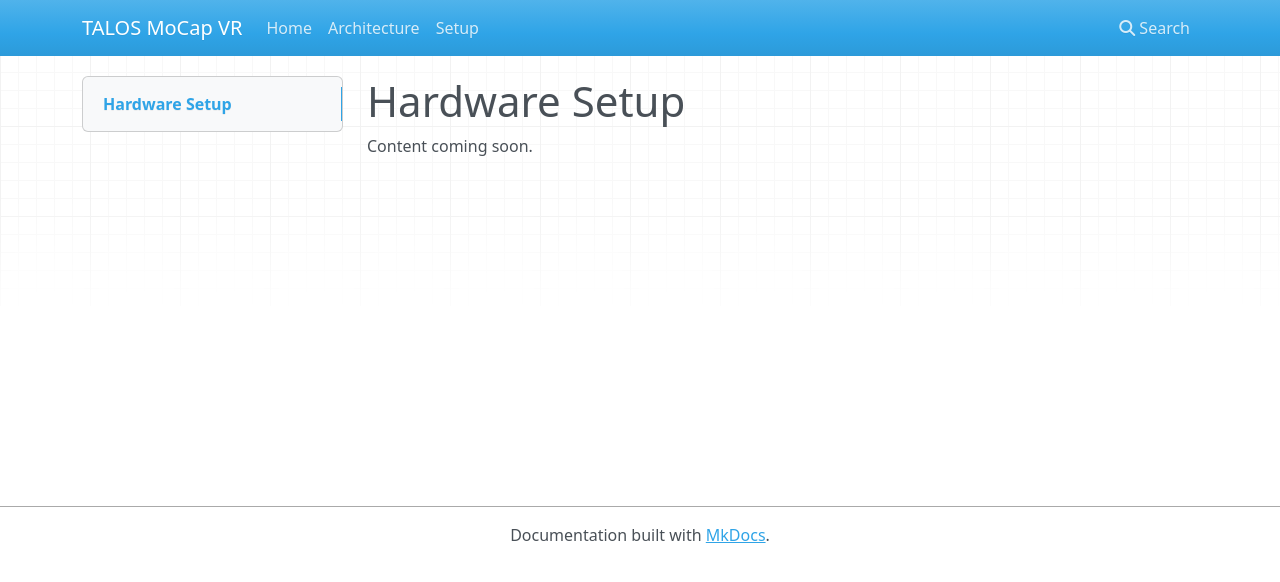
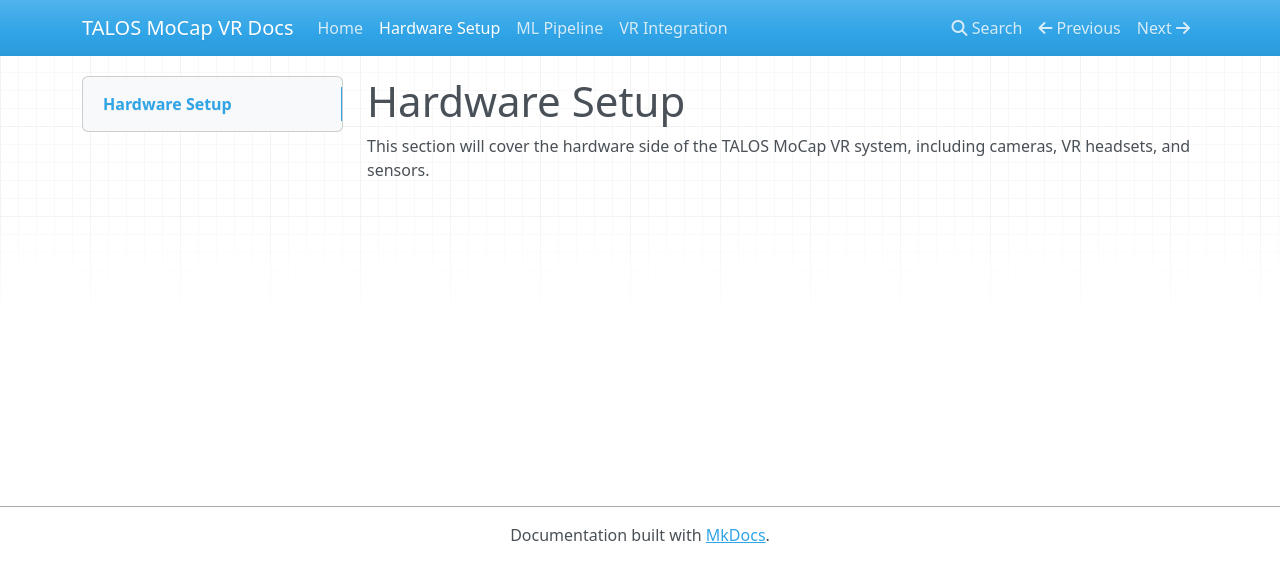
Before and after one commit to Talos-Labs-documents/TALOS-MoCap-VR-starter, an MkDocs documentation site: the page built from docs/hardware/README.md, in a window 1280 px wide. Shown: the top 582 px of the page. Built offline with MkDocs 1.6.1, drawn with Linux system fonts in a browser that asks for light colours; nearby versions of some CDN libraries.

Commit message:
docs: add starter stub pages for Hardware, ML, and VR

```diff
--- a/docs/hardware/README.md
+++ b/docs/hardware/README.md
@@ -1,2 +1,3 @@
 # Hardware Setup
-Content coming soon.
+
+This section will cover the hardware side of the TALOS MoCap VR system, including cameras, VR headsets, and sensors.
--- a/mkdocs.yml
+++ b/mkdocs.yml
@@ -1,7 +1,7 @@
-site_name: TALOS MoCap VR
-theme:
-  name: mkdocs
+site_name: TALOS MoCap VR Docs
+
 nav:
   - Home: index.md
-  - Architecture: specs/architecture.md
-  - Setup: specs/setup.md
+  - Hardware Setup: hardware/README.md
+  - ML Pipeline: ml/README.md
+  - VR Integration: vr/README.md
```
Also changed, not shown: docs/ml/README.md (+2 -1 lines), docs/vr/README.md (added, +3 -0 lines).
